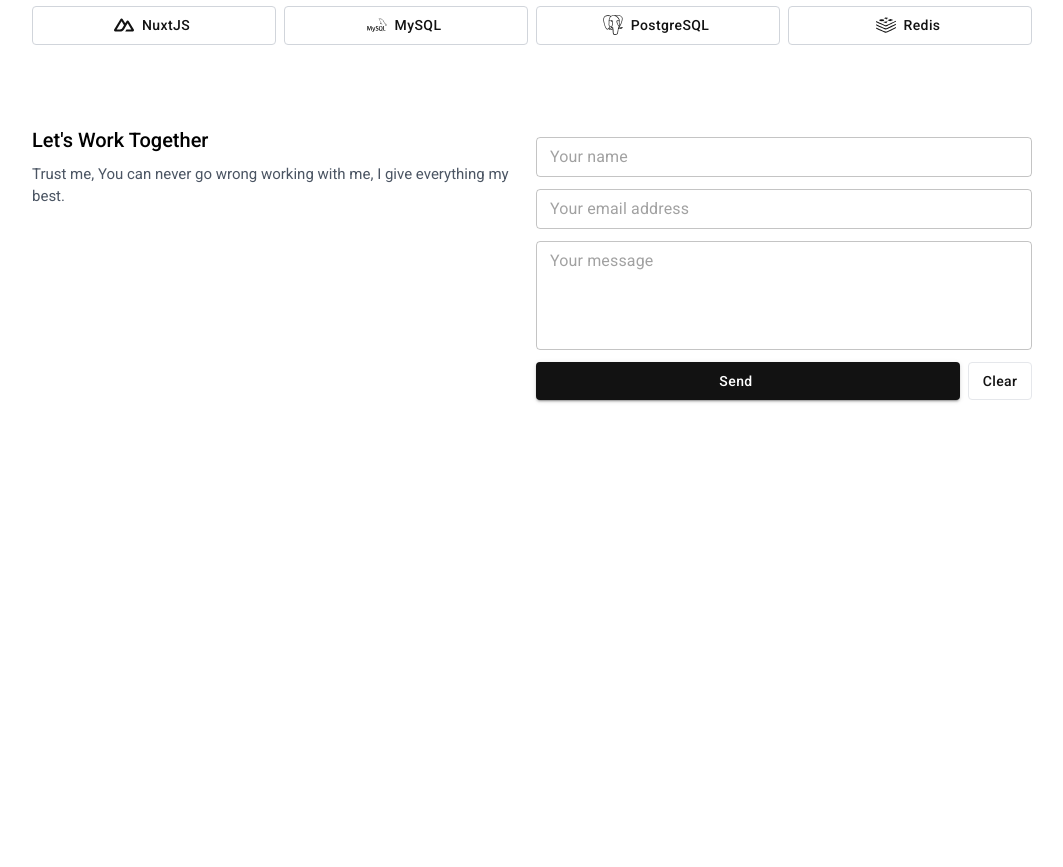
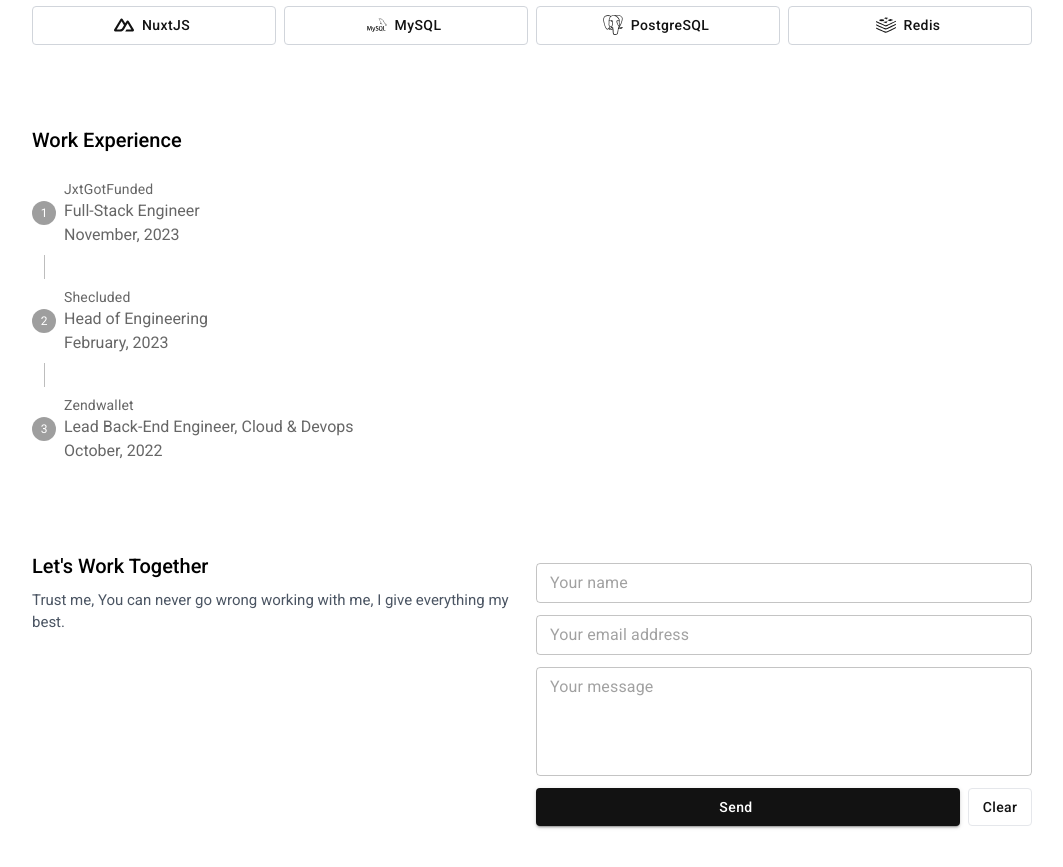
Before and after one commit to ilechuks73/ilechuks73, a Next.js app: page / in a window 1280 px wide. Shown: the part 922-1789 px from the top of the page, without its empty margins (108-1171 px from the left). Before the commit the page ends 1622 px from the top, so only its background shows below. Built offline with nearby package versions, Linux system fonts and the light colour scheme; some icons are missing.

Commit message:
UI UPDATE

```diff
--- /dev/null
+++ b/src/components/root/WorkExperience.js
@@ -0,0 +1,74 @@
+import { Fragment } from "react";
+import {
+  Button as MuiButton,
+  Stepper as MuiStepper,
+  Step as MuiStep,
+  StepLabel as MuiStepLabel,
+  StepContent as MuiStepContent,
+  StepConnector as MuiStepConnector,
+  StepIcon as MuiStepIcon,
+} from "@mui/material";
+import { IoLogoJavascript } from "react-icons/io5";
+import { IoLogoNodejs, IoLogoGithub } from "react-icons/io5";
+import {
+  SiRabbitmq,
+  SiAmazonaws,
+  SiLinux,
+  SiReact,
+  SiVuedotjs,
+  SiNextdotjs,
+  SiNuxtdotjs,
+  SiMysql,
+  SiPostgresql,
+  SiRedis,
+  SiHtml5,
+  SiCss3,
+  SiTailwindcss,
+} from "react-icons/si";
+export default function WorkExperience() {
+  return (
+    <div
+      className={"font-roboto max-w-[1000px] mx-4 md:mx-10 mt-20 lg:mx-auto"}
+    >
+      <div className={"mt-10 w-full"}>
+        <h1 className={"text-[20px] font-medium"}>{"Work Experience"}</h1>
+      </div>
+      <div className={"mt-4"}>
+        <MuiStepper activeStep={-1} orientation={"vertical"}>
+          {[
+            {
+              company: "JxtGotFunded",
+              startDate: "November, 2023",
+              role: "Full-Stack Engineer",
+            },
+            {
+              company: "Shecluded",
+              startDate: "February, 2023",
+              role: "Head of Engineering",
+            },
+            {
+              company: "Zendwallet",
+              startDate: "October, 2022",
+              role: "Lead Back-End Engineer, Cloud & Devops",
+            },
+          ].map((item, index) => {
+            return (
+              <MuiStep key={index}>
+                <MuiStepLabel
+                  optional={
+                    <Fragment>
+                      <p>{item.role}</p>
+                      <p>{item.startDate}</p>
+                    </Fragment>
+                  }
+                >
+                  {item.company}
+                </MuiStepLabel>
+              </MuiStep>
+            );
+          })}
+        </MuiStepper>
+      </div>
+    </div>
+  );
+}
--- a/src/components/root/index.js
+++ b/src/components/root/index.js
@@ -1,5 +1,6 @@
 import TopSection from "./TopSection";
 import Contact from "./Contact";
 import Skills from "./Skills"
+import WorkExperience from "./WorkExperience";
 
-export { TopSection, Contact, Skills };
+export { TopSection, Contact, Skills, WorkExperience };
--- a/src/pages/index.js
+++ b/src/pages/index.js
@@ -1,6 +1,6 @@
 import Head from "next/head";
 
-import { TopSection, Contact, Skills } from "@/components/root";
+import { TopSection, Contact, Skills, WorkExperience } from "@/components/root";
 
 export default function Root() {
   return (
@@ -18,7 +18,9 @@ export default function Root() {
 
       <TopSection />
       <Skills />
+      <WorkExperience />
       <Contact />
+
       <div className={"h-[300px] w-full bg-none"}></div>
     </>
   );
```
Also changed, not shown: 1 other file (tests, documents, lock files or other folders).
